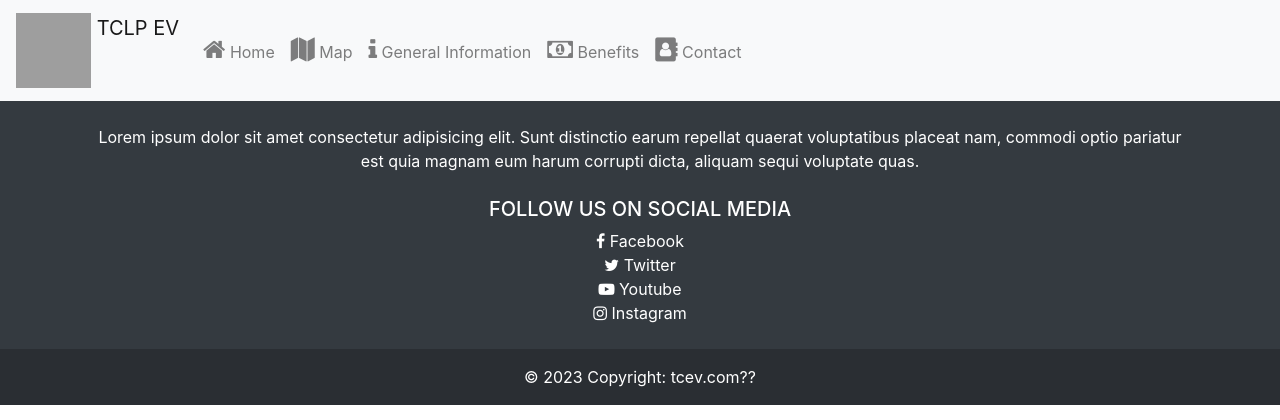
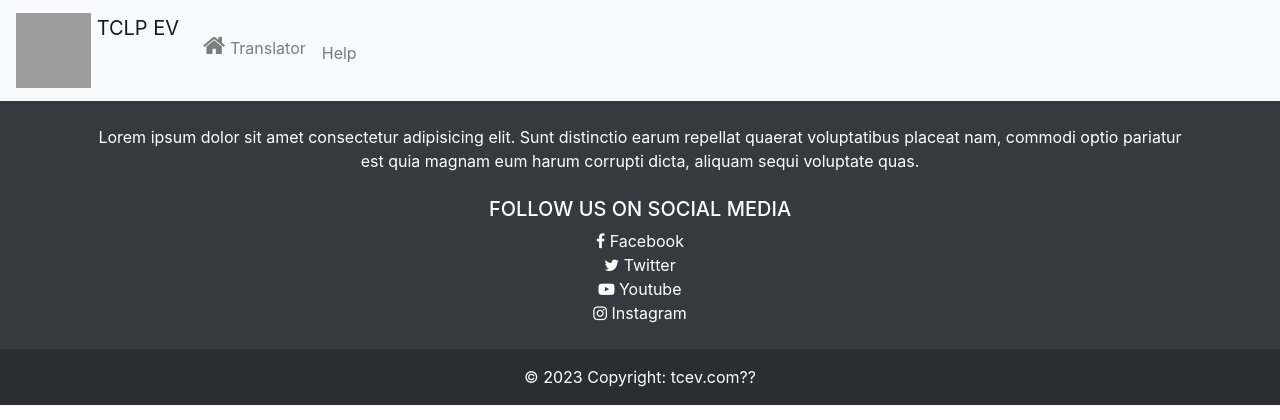
Before and after one commit to Caden-Kienitz/TSP_Team9, a Django app: template app/templates/template.html in a window 1280 px wide. Shown: the top 420 px of the page. Run offline with Django 4.2, Linux system fonts and the light colour scheme; the template is opened without the code that fills it, so the values that code supplies are empty; some libraries are stand-ins or nearby versions; grey boxes are pictures that could not be loaded.

Commit message:
something

```diff
--- a/app/templates/navbar.html
+++ b/app/templates/navbar.html
@@ -15,19 +15,10 @@
     <div class="collapse navbar-collapse" id="navbarNav">
       <ul class="navbar-nav">
         <li class="nav-item">
-          <a class="nav-link" href="/"><i class="fa fa-home" aria-hidden="true" style="font-size:24px"></i>  Home</a>
+          <a class="nav-link" href="/"><i class="fa fa-home" aria-hidden="true" style="font-size:24px"></i> Translator</a>
         </li>
         <li class="nav-item">
-          <a class="nav-link" href="/map"><i class="fa fa-map" aria-hidden="true" style="font-size:24px"></i>  Map</a>
-        </li>
-        <li class="nav-item">
-          <a class="nav-link" href="/genInfo"><i class="fa fa-info" aria-hidden="true" style="font-size:24px"></i>  General Information</a>
-        </li>
-        <li class="nav-item">
-          <a class="nav-link" href="/benefits"> <i class="fa fa-money" aria-hidden="true" style ="font-size: 24px"></i> Benefits</a>
-        </li>
-        <li class="nav-item">
-          <a class="nav-link" href="/contact"><i class="fa fa-address-book" aria-hidden="true" style="font-size:24px"></i>  Contact</a>
+          <a class="nav-link" href="/map"><i class="fa-regular fa-circle-info" aria-hidden="true" style="font-size:24px"></i>Help</a>
         </li>
       </ul>
     </div>
```
Also changed, not shown: app/templates/home.html (+10 -49 lines), app/db.sqlite3.
